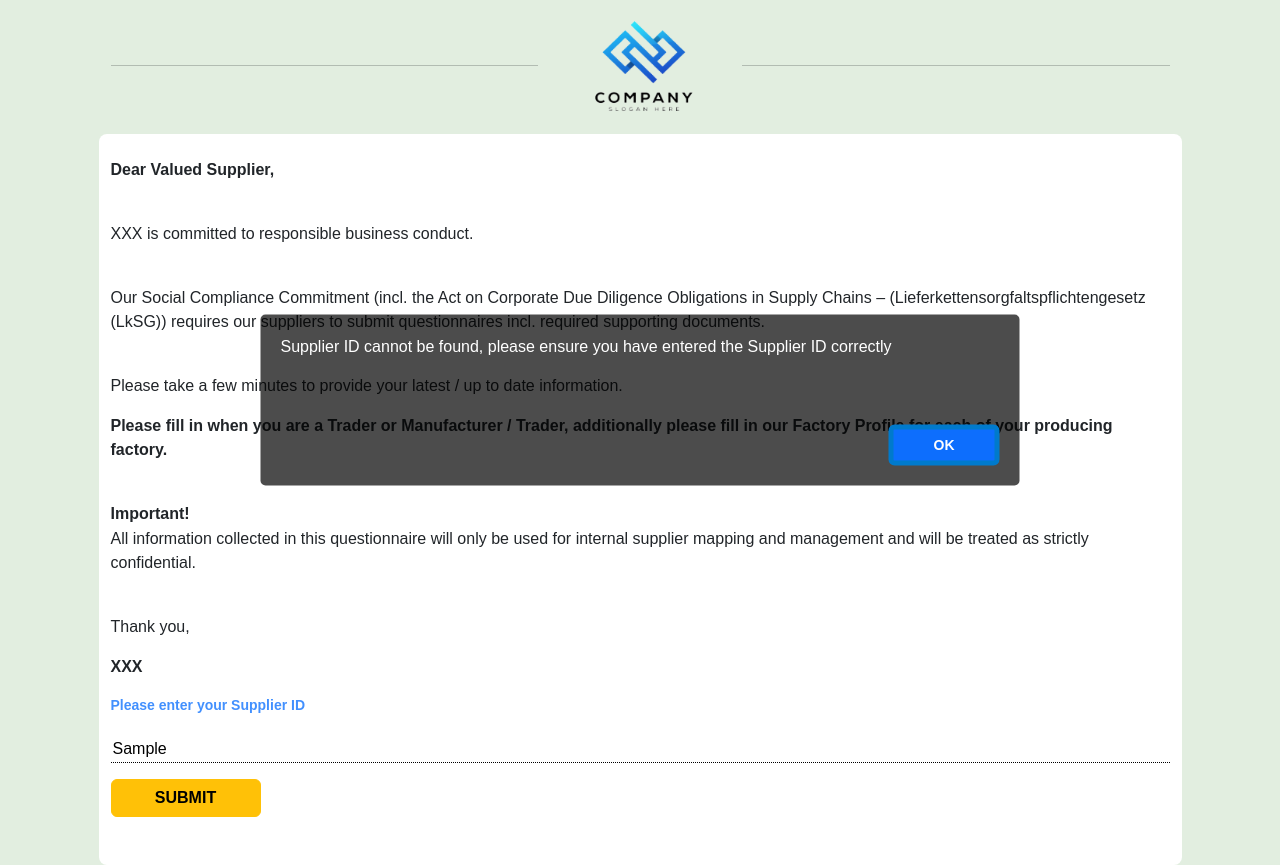
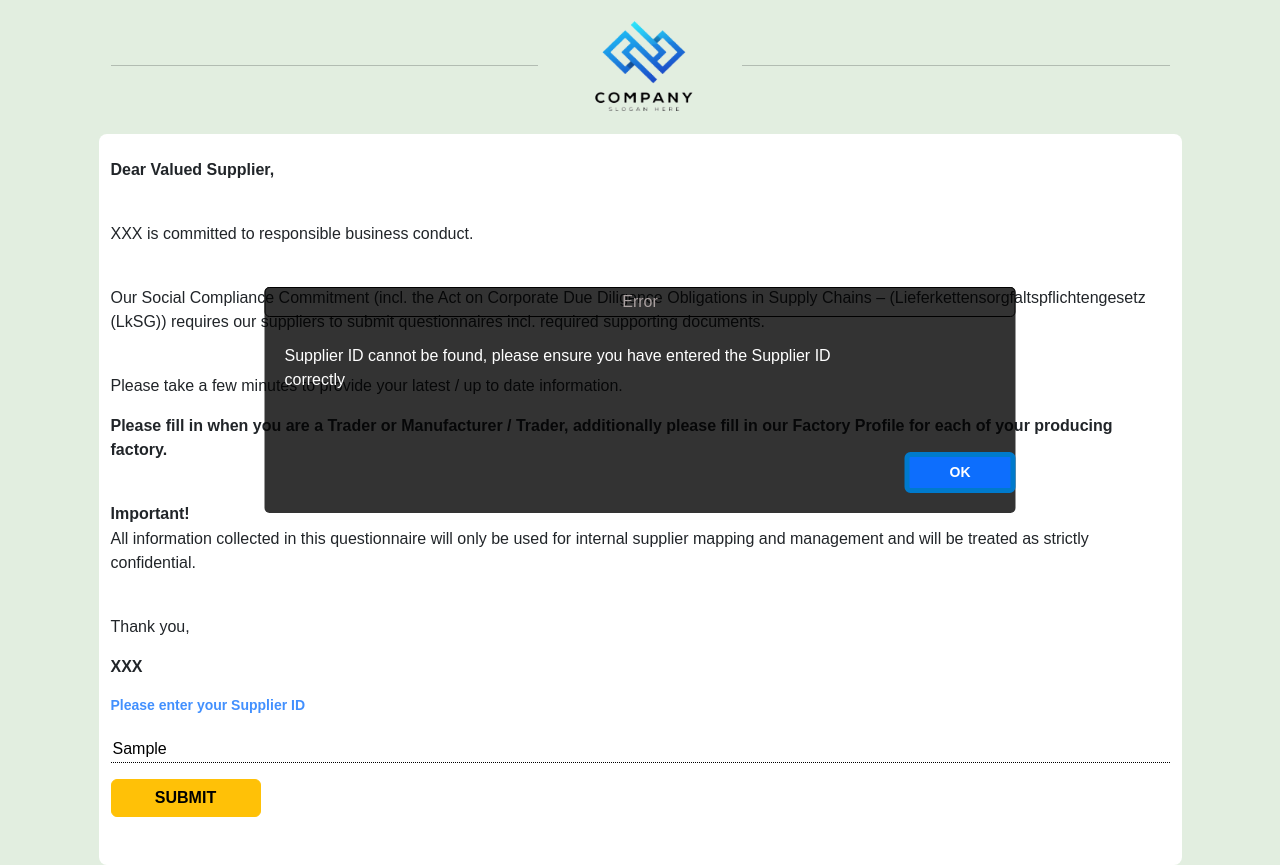
Before and after one commit to PF-Razzaq/Google_Questions, a React (Create React App) app in the folder Questionnaire/: page /EnterSupplierId in a window 1280 px wide. Both pictures are taken after typing "Sample" into the empty fields and a click on the button "SUBMIT". Built offline with nearby package versions, Linux system fonts and the light colour scheme.

Commit message:
create a modal

```diff
--- a/Questionnaire/src/Pages/EnterSupplierId.jsx
+++ b/Questionnaire/src/Pages/EnterSupplierId.jsx
@@ -114,13 +114,24 @@ const EnterSupplierId = () => {
                   top: "50%",
                   left: "50%",
                   transform: "translate(-50%, -50%)",
-                  backgroundColor: "rgba(0, 0, 0, 0.7)",
+                  backgroundColor: "rgba(0, 0, 0, 0.8)",
                   color: "white",
-                  padding: "20px",
                   borderRadius: "5px",
                 }}
               >
-                <p>
+                <div
+                  style={{
+                    textAlign: "center",
+                    border: "1px solid black",
+                    zIndex: "999",
+                    borderRadius: "5px",
+                    color: "#a89f9f",
+                    padding: "2px",
+                  }}
+                >
+                  Error
+                </div>
+                <p style={{ margin: "27px 135px 10px 20px" }}>
                   Supplier ID cannot be found, please ensure you have entered
                   the Supplier ID correctly
                 </p>
@@ -132,7 +143,8 @@ const EnterSupplierId = () => {
                     padding: "5px 40px",
                     fontSize: "14px",
                     border: "5px solid #007ACC",
-                    marginLeft: "38rem",
+                    marginLeft: "40rem",
+                    marginBottom: "20px",
                   }}
                 >
                   OK
```
